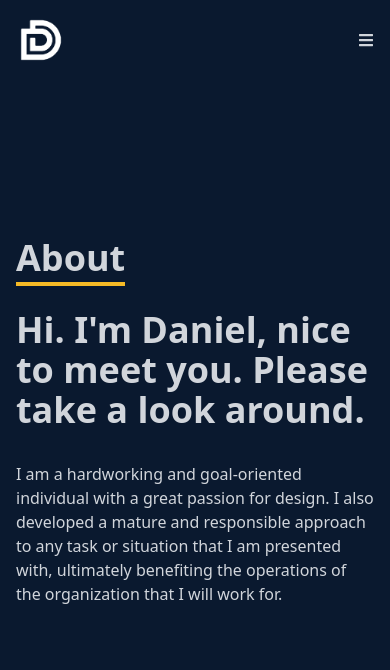
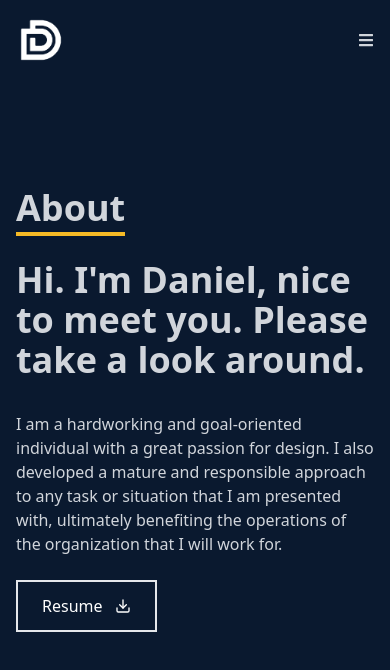
Before and after one commit to delrosario-daniel/portfolio-react-app, a React (Create React App) app: page /about in a window 390 px wide. Shown: the top 670 px of the page. Built offline with nearby package versions, Linux system fonts and the light colour scheme.

Commit message:
about resume download

```diff
--- a/src/components/About.jsx
+++ b/src/components/About.jsx
@@ -1,4 +1,5 @@
 import React from 'react'
+import {FiDownload} from 'react-icons/fi'
 
 const About = () => {
   return (
@@ -24,6 +25,14 @@ const About = () => {
                     I am presented with, ultimately benefiting the operations of the organization that
                     I will work for.
                     </p>
+                    <a className='flex justify-between items-center w-full text-gray-300' href="https://shorturl.at/azARZ" target="_blank">
+                        <button className='md:hidden text-white group border-2 px-6 py-3 my-6 flex items-center hover:bg-[#F6BA26] hover:border-[#F6BA26] hover:text-black'>
+                            Resume
+                            <span className='group:hover:rotate-90 duration-300'>
+                                <FiDownload className='ml-3 hover:'/>
+                            </span>
+                        </button>
+                    </a>
                 </div>
             </div>
         </div>
```
